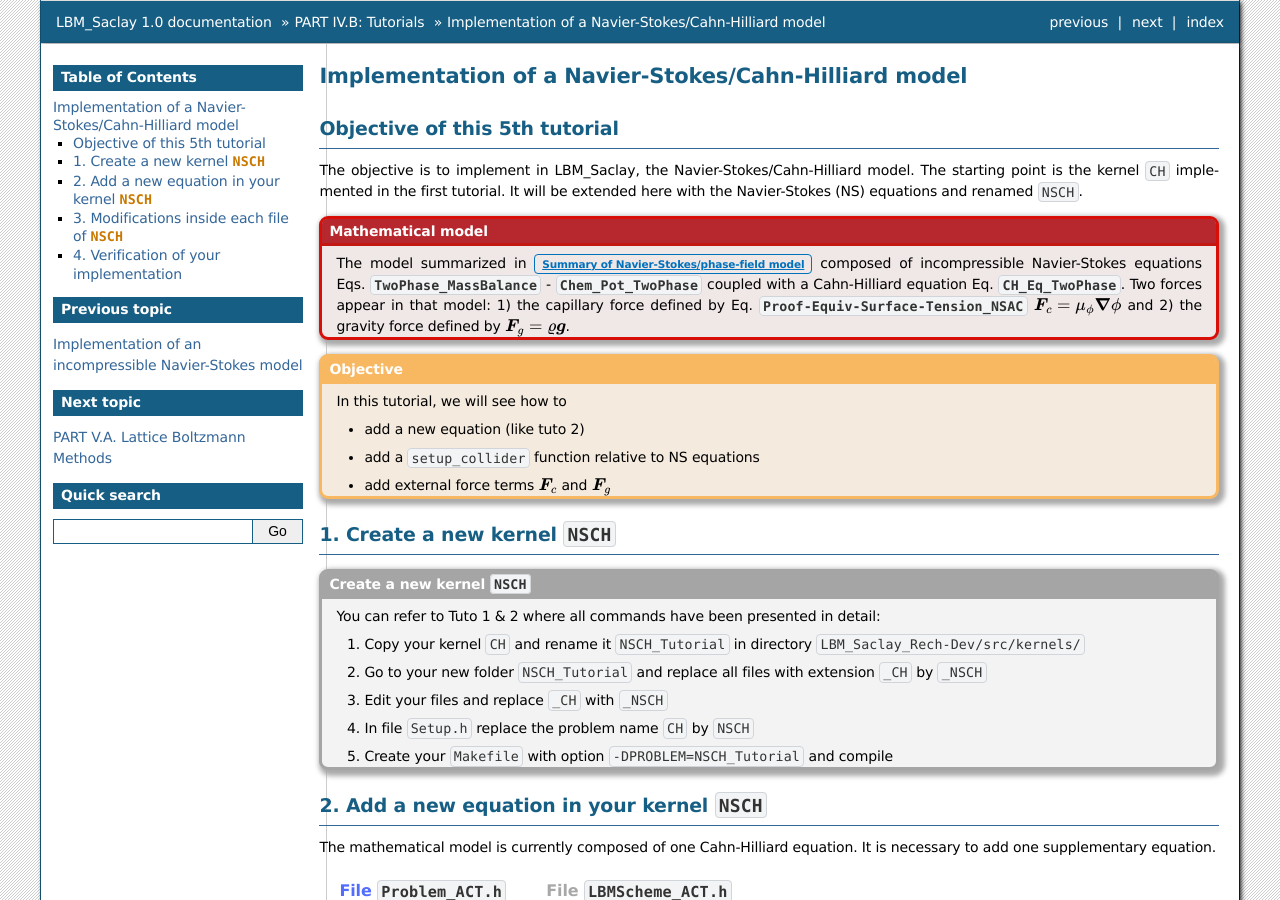
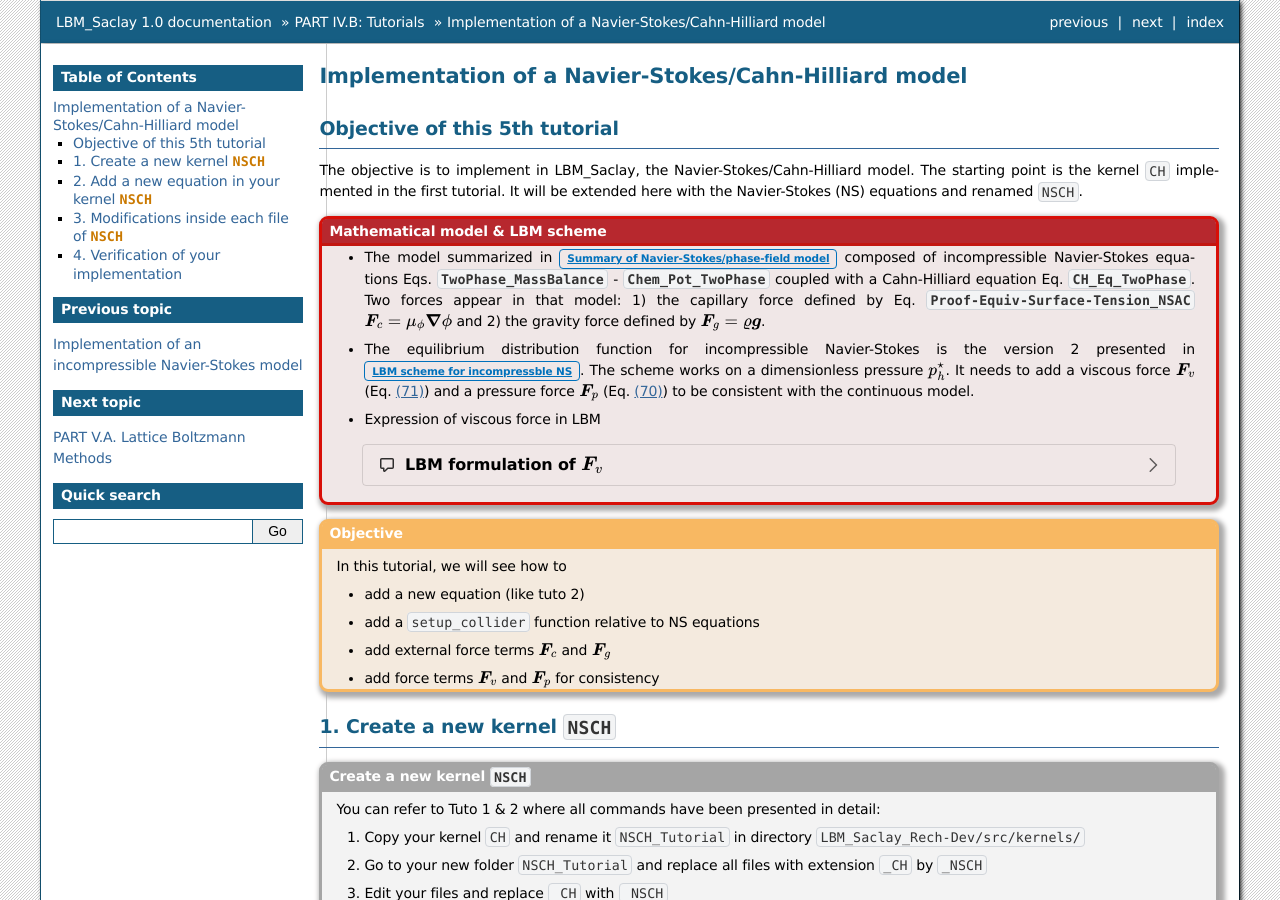
Before and after one commit to cea-lbm-saclay/LBM_Saclay_Documentation, a Sphinx documentation site: the page built from doc/src_doc/04_PROGRAMMING/Tuto05_Navier-Stokes_Cahn-Hilliard.rst, in a window 1280 px wide and 900 px high. Built offline with Sphinx 7.4.7, drawn with Linux system fonts in a browser that asks for light colours.

Commit message:
Update Tuto 5

```diff
--- a/doc/src_doc/03_LBM_Schemes/A_Basic-LBM/03_Equilibrium-Functions_Navier-Stokes.rst
+++ b/doc/src_doc/03_LBM_Schemes/A_Basic-LBM/03_Equilibrium-Functions_Navier-Stokes.rst
@@ -94,6 +94,9 @@ Standard :math:`f_i^{eq}` for single-phase incompressible NS
 
    The mass balance Eq. :eq:`ComprArt_Mass` is one particular method of classical CFD to simulate the incompressible Navier-Stokes equations, called the **articial compressibility algorithm**. In LBM the compressibility coefficient is :math:`\beta=\rho_0c_s^{2}`.
 
+
+.. _Feq-Incompressible-NS-Version2:
+
 :math:`f_i^{eq}` for incompressible two-phase flows
 ---------------------------------------------------
 
@@ -168,6 +171,7 @@ By expanding the divergence term, the mass balance Eq. :eq:`Mass_Balance_V1` can
       S_p=\boldsymbol{u}\cdot\boldsymbol{\nabla}[\varrho(\phi)c_s^2]
 
    in the LBE.
+
 
 Version 2 for variable density
 """"""""""""""""""""""""""""""
--- a/doc/src_doc/04_PROGRAMMING/Tuto05_Navier-Stokes_Cahn-Hilliard.rst
+++ b/doc/src_doc/04_PROGRAMMING/Tuto05_Navier-Stokes_Cahn-Hilliard.rst
@@ -10,10 +10,37 @@ Objective of this 5th tutorial
 
 The objective is to implement in LBM_Saclay, the Navier-Stokes/Cahn-Hilliard model. The starting point is the kernel ``CH`` implemented in the first tutorial. It will be extended here with the Navier-Stokes (NS) equations and renamed ``NSCH``.
 
-.. admonition:: Mathematical model
+.. admonition:: Mathematical model & LBM scheme
    :class: error
 
-   The model summarized in :bdg-ref-primary-line:`Summary of Navier-Stokes/phase-field model <Summary-NS-PF-model>` composed of incompressible Navier-Stokes equations Eqs. :eq:`TwoPhase_MassBalance` - :eq:`Chem_Pot_TwoPhase`  coupled with a Cahn-Hilliard equation Eq. :eq:`CH_Eq_TwoPhase`. Two forces appear in that model: 1) the capillary force defined by Eq. :eq:`Proof-Equiv-Surface-Tension_NSAC` :math:`\boldsymbol{F}_c=\mu_{\phi}\boldsymbol{\nabla}\phi` and 2) the gravity force defined by :math:`\boldsymbol{F}_g=\varrho\boldsymbol{g}`.
+   - The model summarized in :bdg-ref-primary-line:`Summary of Navier-Stokes/phase-field model <Summary-NS-PF-model>` composed of incompressible Navier-Stokes equations Eqs. :eq:`TwoPhase_MassBalance` - :eq:`Chem_Pot_TwoPhase`  coupled with a Cahn-Hilliard equation Eq. :eq:`CH_Eq_TwoPhase`. Two forces appear in that model: 1) the capillary force defined by Eq. :eq:`Proof-Equiv-Surface-Tension_NSAC` :math:`\boldsymbol{F}_c=\mu_{\phi}\boldsymbol{\nabla}\phi` and 2) the gravity force defined by :math:`\boldsymbol{F}_g=\varrho\boldsymbol{g}`.
+
+   - The equilibrium distribution function for incompressible Navier-Stokes is the version 2 presented in :bdg-ref-primary-line:`LBM scheme for incompressble NS <Feq-Incompressible-NS-Version2>`. The scheme works on a dimensionless pressure :math:`p^{\star}_h`. It needs to add a viscous force :math:`\boldsymbol{F}_v` (Eq. :eq:`Force_Viscos`) and a pressure force :math:`\boldsymbol{F}_p` (Eq. :eq:`Force_Pressure`) to be consistent with the continuous model.
+
+   - Expression of viscous force in LBM
+
+    .. dropdown:: LBM formulation of :math:`\boldsymbol{F}_v`
+       :icon: comment
+
+       .. math::
+          :label: Tuto05-Viscous-Force
+
+          \boldsymbol{F}_{v}=-\frac{\nu}{c_{s}^{2}\delta t}\sum_{i}\boldsymbol{c}_{i}(\boldsymbol{c}_{i}\cdot\boldsymbol{\nabla}\varrho)f_{i}^{\star}
+
+       where
+
+       .. math::
+          :label: Tuto05-Viscous-Force-Collision
+
+          f_{i}^{\star}=(\boldsymbol{M}^{-1}\boldsymbol{S}\boldsymbol{M}(\boldsymbol{f}-\boldsymbol{f}^{eq}))_{i}
+
+       For each component
+
+       .. math::
+
+          F_{v,x}=-\frac{\nu}{c_{s}^{2}\delta t}\sum_{i=0}^{N_{pop}}c_{ix}\left[c_{ix}(\partial_{x}\varrho)+c_{iy}(\partial_{y}\varrho)+c_{iz}(\partial_{z}\varrho)\right]f_{i}^{\star}\\
+          F_{v,y}=-\frac{\nu}{c_{s}^{2}\delta t}\sum_{i=0}^{N_{pop}}c_{iy}\left[c_{ix}(\partial_{x}\varrho)+c_{iy}(\partial_{y}\varrho)+c_{iz}(\partial_{z}\varrho)\right]f_{i}^{\star}\\
+          F_{v,z}=-\frac{\nu}{c_{s}^{2}\delta t}\sum_{i=0}^{N_{pop}}c_{iz}\left[c_{ix}(\partial_{x}\varrho)+c_{iy}(\partial_{y}\varrho)+c_{iz}(\partial_{z}\varrho)\right]f_{i}^{\star}
 
 .. admonition:: Objective
    :class: important
@@ -23,6 +50,7 @@ The objective is to implement in LBM_Saclay, the Navier-Stokes/Cahn-Hilliard mod
    - add a new equation (like tuto 2)
    - add a ``setup_collider`` function relative to NS equations
    - add external force terms :math:`\boldsymbol{F}_c` and :math:`\boldsymbol{F}_g`
+   - add force terms :math:`\boldsymbol{F}_v` and :math:`\boldsymbol{F}_p` for consistency
 
 1. Create a new kernel ``NSCH``
 -------------------------------
@@ -490,16 +518,17 @@ The mathematical model is currently composed of one Cahn-Hilliard equation. It i
       .. admonition:: Function ``setup_collider`` with BGK
          :class: caution
 
-         - From stage 2, the function ``setup_collider`` is currently empty. It must be filled to simulate Navier-Stokes equations.
+         - From stage 2, the function ``setup_collider`` with ``BGK_Collider`` is currently empty. It must be filled to simulate Navier-Stokes equations.
 
           .. dropdown:: Solution
              :icon: comment
 
              .. code-block:: ruby
-                :emphasize-lines: 3-60
+                :emphasize-lines: 4-14
 
                 KOKKOS_INLINE_FUNCTION
-                void setup_collider(EquationTag2 tag, const IVect<dim> &IJK, BGK_Collider &collider) const {
+                void setup_collider(EquationTag2 tag, const IVect<dim> &IJK, BGK_Collider &collider) const
+                {
                   // Paramètres pour la simulation
                   const real_t dx = Model.dx;
                   const real_t dt = Model.dt;
@@ -512,22 +541,37 @@ The mathematical model is currently composed of one Cahn-Hilliard equation. It i
                   // Calcul du tau de collision
                   collider.tau = Model.tau_NS(lbmState);
 
+             - Equilibrium distribution function Eq. :eq:`Feq_Incompr_V2` without variable change
+
+             .. code-block:: ruby
+                :emphasize-lines: 1-11
+
                   // Equilibrium without force term
                   FState GAMMA;
                   if (dim == 2) {
-                     real_t scalUU = SQR(lbmState[IU]) + SQR(lbmState[IV]);
-                     for (int ipop = 0; ipop < npop; ++ipop) {
+                     real_t scalUU    = SQR(lbmState[IU]) + SQR(lbmState[IV]);
+                     for (int ipop    = 0; ipop < npop; ++ipop) {
                         real_t scalUC = c * Base::compute_scal(ipop, lbmState[IU], lbmState[IV]);
-                        GAMMA[ipop] = scalUC / cs2 + 0.5 * SQR(scalUC) / SQR(cs2) - 0.5 * scalUU / cs2;
+                        GAMMA[ipop]   = scalUC / cs2 + 0.5 * SQR(scalUC) / SQR(cs2) - 0.5 * scalUU / cs2;
                         real_t feqbar = w[ipop] * (lbmState[IP] / (cs2 * lbmState[ID]) + GAMMA[ipop]);
                         collider.feq[ipop] = feqbar;
-                        collider.f[ipop] = Base::get_f_val(tag, IJK, ipop);
+                        collider.f[ipop]   = Base::get_f_val(tag, IJK, ipop);
                      }
+
+             - Computation of force terms :math:`\boldsymbol{F}_c`, :math:`\boldsymbol{F}_g` and :math:`\boldsymbol{F}_p` defined in file ``Models_NSCH.h``
+
+             .. code-block:: ruby
+                :emphasize-lines: 1-4
 
                      // Computation of force terms defined in models
                      RVect<dim> ForceTS = Model.force_TS<dim>(lbmState);
-                     RVect<dim> ForceG = Model.force_G<dim>(lbmState);
-                     RVect<dim> ForceP = Model.force_P<dim>(lbmState);
+                     RVect<dim> ForceG  = Model.force_G<dim>(lbmState);
+                     RVect<dim> ForceP  = Model.force_P<dim>(lbmState);
+
+             - Computation of viscous force :math:`F_{v,x}` and :math:`F_{v,y}` Eq. :eq:`Tuto05-Viscous-Force` & Eq. :eq:`Tuto05-Viscous-Force-Collision`. For BGK collision only one relaxation rate is involved. It appears in factor ``coeffV``.
+
+             .. code-block:: ruby
+                :emphasize-lines: 1-14
 
                      // Computation of viscous force
                      RVect<dim> ForceV;
@@ -544,6 +588,11 @@ The mathematical model is currently composed of one Cahn-Hilliard equation. It i
                      ForceV[IX] = coeffV * ForceV[IX];
                      ForceV[IY] = coeffV * ForceV[IY];
 
+             - Computation of total force :math:`\boldsymbol{F}_{tot}` and save in array with appropriate indices ``IFX`` and ``IFY``
+
+             .. code-block:: ruby
+                :emphasize-lines: 1-7
+
                      // Calcul et enregistrement du terme source total
                      RVect<dim> ForceTot;
                      ForceTot[IX] = ForceG[IX] + ForceP[IX] + ForceTS[IX] + ForceV[IX];
@@ -552,9 +601,14 @@ The mathematical model is currently composed of one Cahn-Hilliard equation. It i
                      this->set_lbm_val(IJK, IFX, ForceTot[IX]);
                      this->set_lbm_val(IJK, IFY, ForceTot[IY]);
 
+             - Correction of equilibrium (variable change) with total force term ``ForceTot[IX]`` & ``ForceTot[IY]``
+
+             .. code-block:: ruby
+                :emphasize-lines: 1-7
+
                      // Add force term in equilibrium
                      for (int ipop = 0; ipop < npop; ++ipop) {
-                        collider.S0[ipop] = dx * w[ipop] / (lbmState[ID] * cs2) * Base::compute_scal(ipop, ForceTot[IX], ForceTot[IY]);
+                        collider.S0[ipop]  = dx * w[ipop] / (lbmState[ID] * cs2) * Base::compute_scal(ipop, ForceTot[IX], ForceTot[IY]);
                         collider.feq[ipop] = collider.feq[ipop] - 0.5 * (collider.S0[ipop]);
                      }
                   }
```
